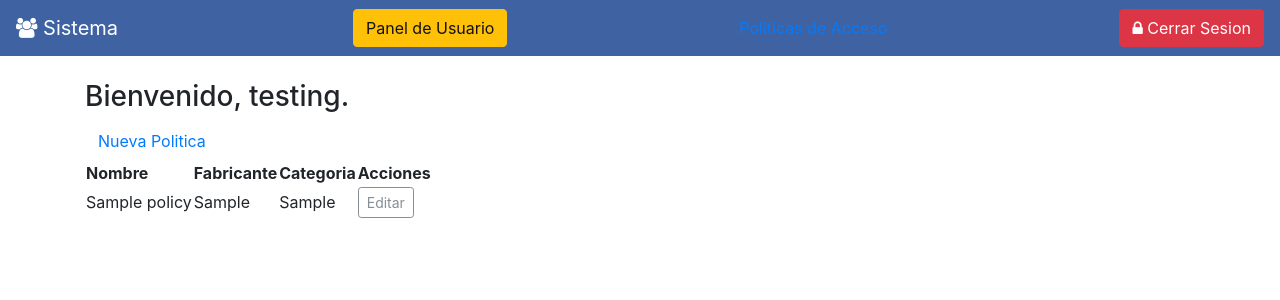
After one commit to anthonyova07/project-master, a Flask app: page /policieslist in a window 1280 px wide. The commit adds this page. Shown: the top 300 px of the page. Run offline with Flask 2, Linux system fonts and the light colour scheme; a user stored in the database is signed in; tables that the repository leaves empty hold one stand-in row (values such as "Sample post"); some libraries are stand-ins or nearby versions.

Commit message:
working on politicas de acceso

```diff
--- a/server.py
+++ b/server.py
@@ -1,9 +1,9 @@
 #!/usr/bin/env python
 
-from flask import Flask, render_template, request, redirect, url_for, g
+from flask import Flask, render_template, request, redirect, url_for, g, flash
 from flask_bootstrap import Bootstrap
 from flask_wtf import FlaskForm
-from wtforms import StringField, PasswordField, BooleanField, DateField
+from wtforms import StringField, PasswordField, BooleanField, DateField, SubmitField
 from wtforms.validators import InputRequired, Email, Length
 from flask_sqlalchemy  import SQLAlchemy
 from werkzeug.security import generate_password_hash, check_password_hash
@@ -14,7 +14,7 @@ import sqlite3
 import time, datetime
 from datetime import date
 from flask_datepicker import datepicker
-
+import sys
 
 app = Flask(__name__)
 
@@ -60,6 +60,7 @@ class SecurityPolicy(db.Model):
     url = db.Column(db.String(100))
     port = db.Column(db.String(6))
     created_on = db.Column(db.String(20))
+    created_by = db.Column(db.String(40))
 
 
 #class User(UserMixin, db.Model):
@@ -85,13 +86,14 @@ class RegisterForm(FlaskForm):
     username = StringField('username', validators=[InputRequired(), Length(min=4, max=15)])
     password = PasswordField('password', validators=[InputRequired(), Length(min=8, max=80)])
 
-class SecurityPolicyForm():
-    name = StringField('name', validators=[InputRequired(), Length(max=120)])
-    publisher = StringField('publisher', validators=[InputRequired(), Length(max=120)])
-    description = StringField('description', validators=[InputRequired(), Length(max=120)])
-    category = StringField('category', validators=[InputRequired(), Length(max=40)])
-    url = StringField('url', validators=[InputRequired(), Length(max=100)])
-    port = StringField('port', validators=[InputRequired(), Length(max=6)])
+class SecurityPolicyForm(FlaskForm):
+    name = StringField('Nombre', validators=[InputRequired("Ingrese un Nombre"), Length(max=100)])
+    publisher = StringField('publisher', validators=[InputRequired("Ingrese un Fabricante"), Length(max=100)])
+    description = StringField('description', validators=[InputRequired("Ingrese un Descripcion"), Length(max=120)])
+    category = StringField('category', validators=[InputRequired("Ingrese un Categoria"), Length(max=40)])
+    url = StringField('url', validators=[InputRequired("Ingrese un URL"), Length(max=100)])
+    port = StringField('port', validators=[InputRequired("Ingrese un Puerto"), Length(max=6)])
+    submit = SubmitField('Guardar')
 ##########/
 
 DATABASE = "database.db"
@@ -137,15 +139,23 @@ def adminpanel():
     else:
         return('<h1>Su actual usuario no es administrador.</h1>')
 
+@app.route('/policieslist', methods=['GET', 'POST'])
+@login_required
+def policieslist():
+    policies_list =  query_db("SELECT * FROM security_policy")
+    return render_template("policieslist.html"
+        , current_user = current_user
+        , policies_list = policies_list)
+
 @app.route('/policiesform', methods=['GET', 'POST'])
 @login_required
 def policiesform():
 
     form = SecurityPolicyForm()
 
-    if current_user.admin_privilege == 1 and request.method == "GET":
-        return render_template("policiesform.html", SecurityPolicy=None)
-    elif current_user.admin_privilege == 1 and request.method == "POST":
+    if request.method == "GET":
+        return render_template("policiesform.html", form=form)
+    elif request.method == "POST":
         new_securityPolicy = SecurityPolicy(name = form.name.data.title()
             , publisher = form.publisher.data.title()
             , description = form.description.data
@@ -156,6 +166,14 @@ def policiesform():
             , created_by = current_user.username)
         db.session.add(new_securityPolicy)
         db.session.commit()
+        return('<p>'
+                + form.name.data.title() + ' '
+                + form.publisher.data.title() + ' '
+                + form.description.data + ' '
+                + form.category.data.title() + ' '
+                + datetime.datetime.now().strftime("%Y-%m-%d %H:%M:%S") + ' '
+                + current_user.username + ' '
+                + '</p>')
     else:
         return('<h1>Su actual usuario no es administrador.</h1>')
 
--- a/templates/base.html
+++ b/templates/base.html
@@ -32,25 +32,26 @@
     <body>
         <nav class="navbar navbar-dark fixed-top">
                 {% if current_user.is_authenticated == False %}
-                <a class="btn btn-success" href="/login"> Loguear</a>
-                <a class="btn btn-warning" href="/signup"> Registrarse</a>
+                    <a class="btn btn-dark" href="/">Ir a Inicio</a>
+                    <a style="float:right" class="btn btn-success" href="/login"> Iniciar Sesion</a>
+                    <a style="float:right" class="btn btn-warning" href="/signup"> Registro</a>
                 {% endif %}
 
                 {% if current_user.admin_privilege == 1 %}
                     <a class="navbar-brand" href="/"><i class="fa fa-users"></i> Panel de Administración de Acceso</a>
+                    <a class="btn btn-success" href="/adminpanel">Usuarios</a>
+                    <a class="btn btn-warning" href="/accesslist">Solicitudes de Acceso</a>
                 {% endif %}
+
                 {% if current_user.admin_privilege == 0 %}
                     <a class="navbar-brand" href="/"> <i class="fa fa-users"></i>  Sistema</a>
                     <a class="btn btn-warning" href="/userpanel">Panel de Usuario</a>
+                    <a class="btn btn-default" href="/policieslist">Politicas de Acceso</a>
                 {% endif %}
-                <a class="btn btn-dark" href="/">Ir a Inicio</a>
-                {% if current_user.admin_privilege == 1 %}
-                    <a class="btn btn-success" href="/adminpanel">Usuarios</a>
+
+                {% if current_user.is_authenticated == True %}
+                    <a style="float:right" class="btn btn-danger" href="/logout"><i class="fa fa-lock"></i> Cerrar Sesion</a>
                 {% endif %}
-                {% if current_user.admin_privilege == 1 %}
-                    <a class="btn btn-warning" href="/accesslist">Solicitudes de Acceso</a>
-                {% endif %}
-                <a style="float:right" class="btn btn-danger" href="/logout"><i class="fa fa-lock"></i> Logout</a>
         </nav>
         <div class="container ">
             <h3>{% block titulo %}Título{% endblock %}</h3>
--- /dev/null
+++ b/templates/policieslist.html
@@ -0,0 +1,29 @@
+{% extends "base.html" %}
+{% block titulo %}Bienvenido, {{current_user.username}}.{% endblock %}
+
+{% block contenido %}
+    <a class="btn btn-default" href="/policiesform">Nueva Politica</a>
+    <table>
+        <thead>
+            <tr>
+                <th>Nombre</th>
+                <th>Fabricante</th>
+                <th>Categoria</th>
+                <th>Acciones</th>
+            </tr>
+        </thead>
+        <tbody>
+            {% for onePolicy in policies_list %}
+                <tr>
+                    <td>{{ onePolicy.name }}</td>
+                    <td>{{ onePolicy.publisher }}</td>
+                    <td>{{ onePolicy.category }}</td>
+                    <td>
+                        <a class="btn btn-outline-secondary btn-sm" href="./policiesform/{{onePolicy.id}}">Editar</a>
+                    </td>
+                </tr>
+            {% endfor %}
+        </tbody>
+    </table>
+
+{% endblock %}
```
Also changed, not shown: templates/policiesform.html (+6 -6 lines), database.db, 1 other file.
